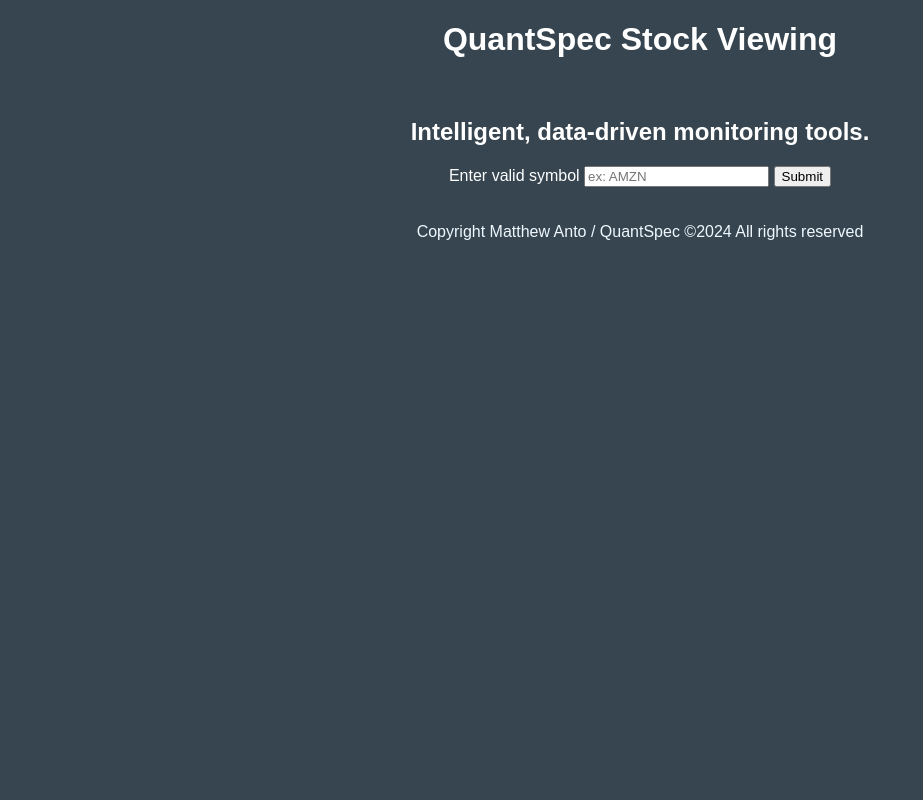
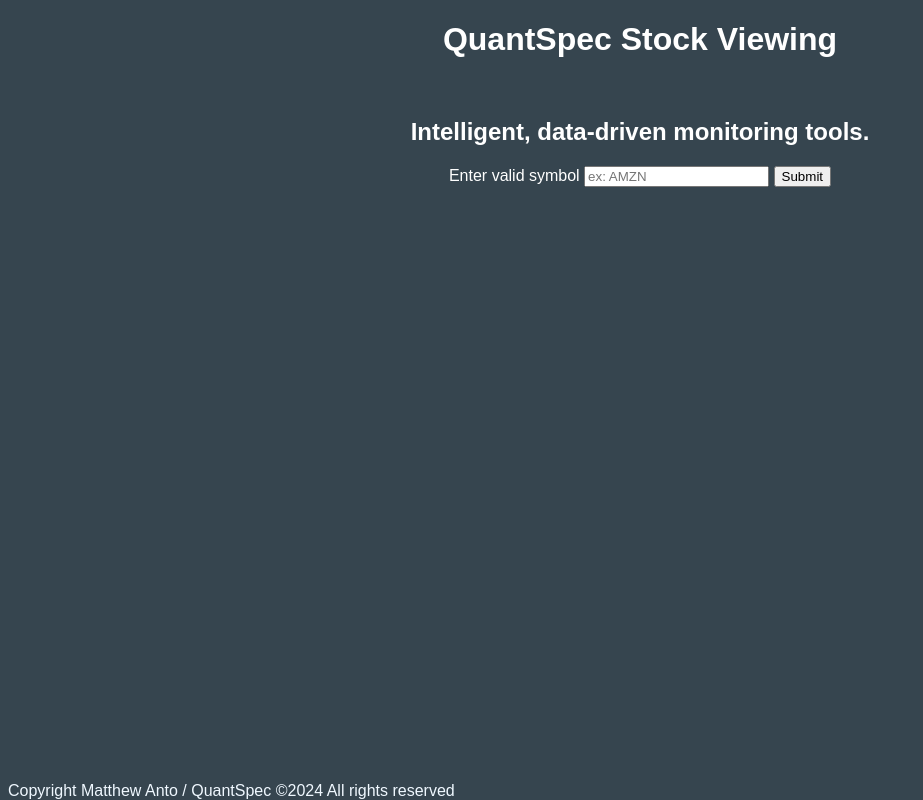
Before and after one commit to NewtonJr4108/quantspec, a Flask app: page / in a window 1280 px wide. Shown: the whole page, without its empty margins (0-923 px from the left). Run offline with Flask 3, Linux system fonts and the light colour scheme; data that the repository does not hold is empty.

Commit message:
further stylization; got rid of white spaces, added title to make link back to main

```diff
--- a/templates/about.html
+++ b/templates/about.html
@@ -26,6 +26,5 @@
 </head>
 <body>
 
-
 </body>
 </html>
--- a/templates/main.html
+++ b/templates/main.html
@@ -1,5 +1,12 @@
 <!DOCTYPE html>
 <html lang="en">
+
+    <style>
+        br{
+
+            background-color: #36454f;
+        }
+    </style>
 <head>
 
     <link rel="preconnect" href="https://fonts.googleapis.com">
@@ -88,8 +95,8 @@
 
         color:aliceblue;
         font-family: sans-serif;
-        bottom: 100;
-        left: 100;
+        position:fixed;
+        bottom: 0;
         text-align: center;
 
 
@@ -97,7 +104,7 @@
 </style>
 <br>
 <br>
-
+<center>
 <footer>
     <div class="row justify-content-center">
         <div class="col-md-7 text-center">
@@ -105,5 +112,6 @@ Copyright Matthew Anto / QuantSpec &copy;<script>document.write(new Date().getFu
         </div>
 
     </footer>
+</center>
 
 </html>
```
Also changed, not shown: plot/plt.py (+11 -2 lines), templates/index.html (line endings or trailing spaces), templates/static/icon.png (added).
